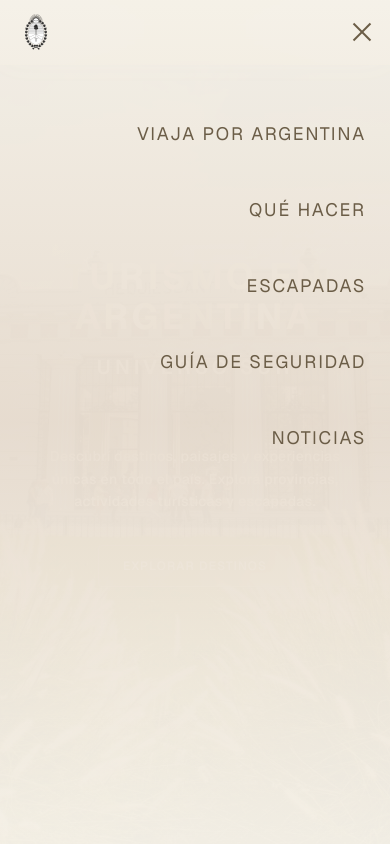
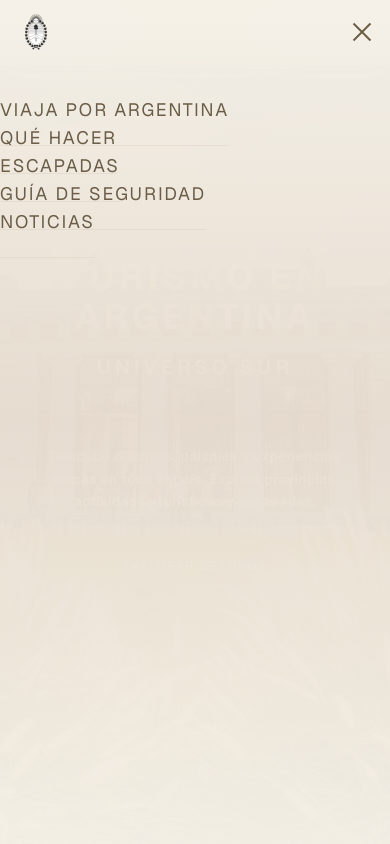
Before and after one commit to IS03/Argentina-universo.sur, a Next.js app: page / in a window 390 px wide. Both pictures are taken after a click on the button "Toggle menu". Shown: the top 844 px of the page. Built offline with nearby package versions, Linux system fonts and the light colour scheme; no server answers.

Commit message:
Cambiar URL del link de Noticias en navbar

```diff
--- a/components/Navbar.jsx
+++ b/components/Navbar.jsx
@@ -21,7 +21,7 @@
     { href: ROUTES.actividades, label: "Qué hacer", aria: NAV_ANCHORS.actividades },
     { href: ROUTES.escapadas, label: "Escapadas", aria: NAV_ANCHORS.escapadas },
     { href: ROUTES.seguridad, label: "Guía de seguridad", aria: NAV_ANCHORS.seguridad },
-    { href: "https://www.argentina.gob.ar/jefatura/turismo/noticias", label: "Noticias", external: true },
+    { href: "https://www.argentina.gob.ar/node/56177/noticias", label: "Noticias", external: true },
   ];
 
   return (
@@ -129,7 +129,7 @@
                 <LinkComponent
                   {...linkProps}
                   onClick={closeMenu}
-                  className="text-[#6B5D47] hover:text-[#A68B5B] transition-all duration-300 text-lg uppercase tracking-widest relative group py-6 w-full text-right border-b border-[#D4C4B0]/30 last:border-b-0 block"
+                  className="text-[#6B5D47] hover:text-[#A68B5B] transition-all duration-300 text-lg uppercase tracking-widest relative group py-6 w-full text-right border-b border-[#D4C4B0]/30"
                 >
                   {link.label}
                   <span
```
